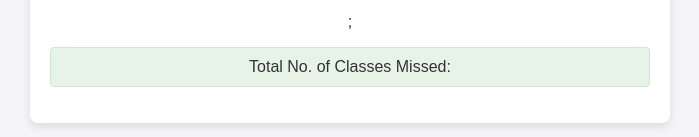
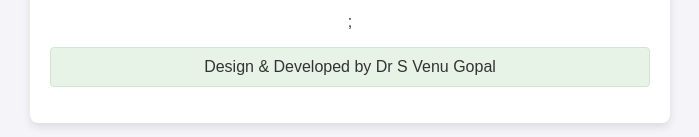
Before and after one commit to svenugopal026/AttendanceCalculator, a plain HTML site: page index.html in a window 1280 px wide. Both pictures are taken after typing "5", "5", "5", "5", "5" into the empty fields and a click on the button "Calculate Attendance". Shown: the part 641-778 px from the top of the page, without its empty margins (290-989 px from the left). Drawn offline with Linux system fonts and the light colour scheme.

Commit message:
Update index.html

```diff
--- a/index.html
+++ b/index.html
@@ -124,7 +124,7 @@
             resultDiv.innerHTML = `<p>Attendance Percentage: ${attendancePercentage.toFixed(2)}%</p>
                                    <p>No. of Days Not Attended (College/School): ${daysNotAttended.toFixed(2)} Day(s)</p>
                                    <p>Total No. of Classes Missed: ${totalMissed}</p>;
-                                   <p>Total No. of Classes Missed: </p>`;
+                                   <p>Design & Developed by Dr S Venu Gopal</p>`;
 
         }
 
```
